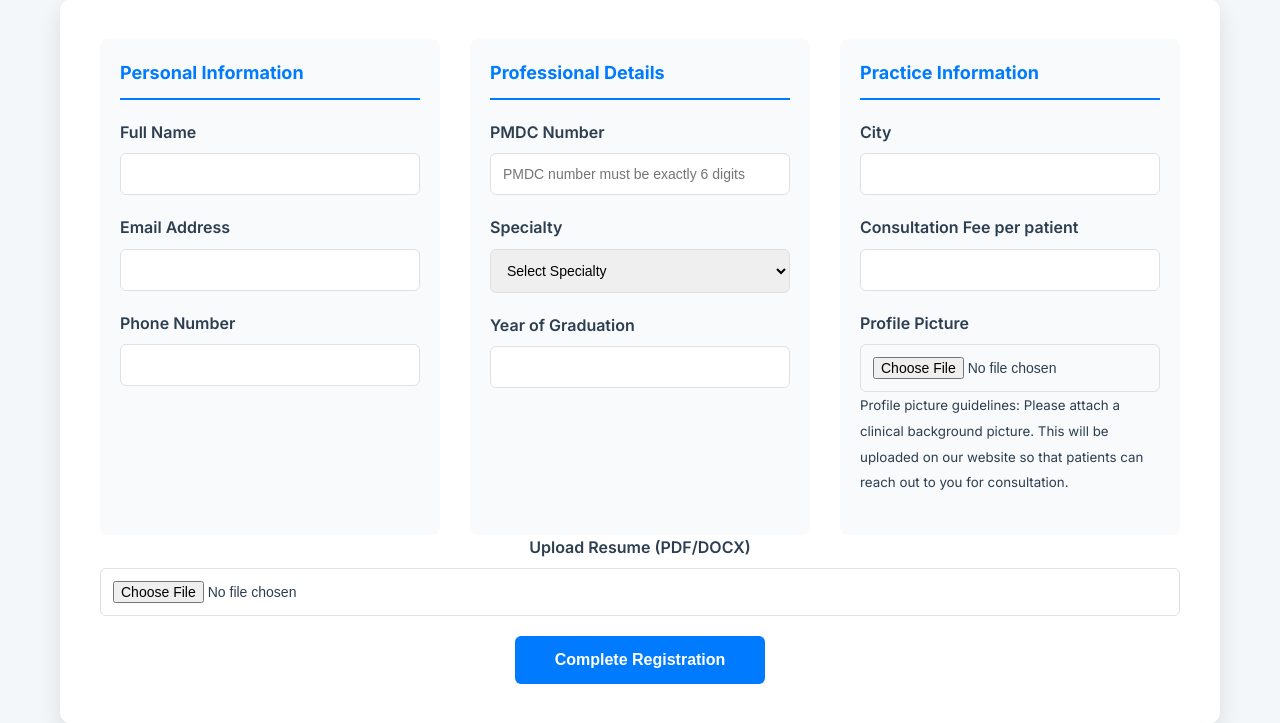
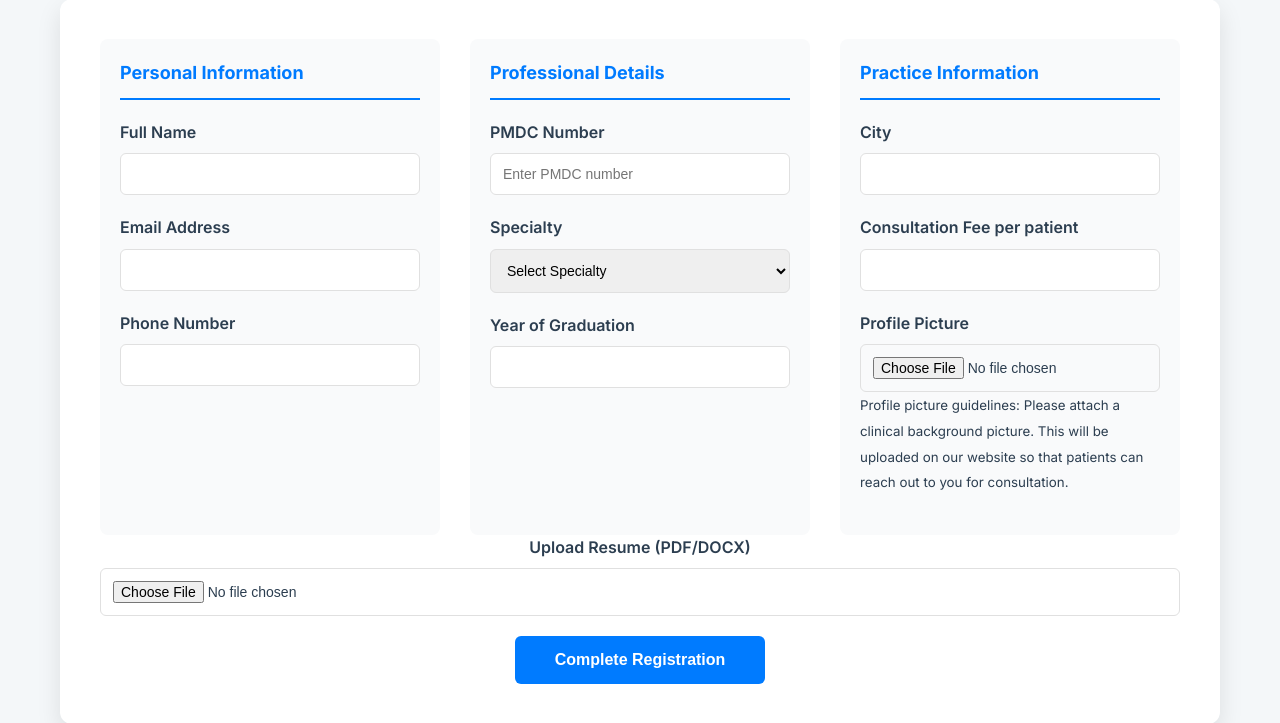
Before and after one commit to hellotabeeb/python-labtests-webapp, a Flask app: page /join in a window 1280 px wide. Shown: the part 296-1019 px from the top of the page. Run offline with Flask 3, Linux system fonts and the light colour scheme; parts of the project's set-up code (start-up, migrations or seed data) failed here and were passed over.

Commit message:
removed the restriction from the pmdc number

```diff
--- a/app/templates/doctor_registration.html
+++ b/app/templates/doctor_registration.html
@@ -54,7 +54,7 @@
                     <h2>Professional Details</h2>
                     <div class="input-group">
                         <label for="pmdc-number">PMDC Number</label>
-                        <input type="text" id="pmdc-number" name="pmdc-number" pattern="\d{6}" maxlength="6" minlength="6" placeholder="PMDC number must be exactly 6 digits" required>
+                        <input type="text" id="pmdc-number" name="pmdc-number" placeholder="Enter PMDC number" required>
                     </div>
 
                     <div class="input-group">
```
